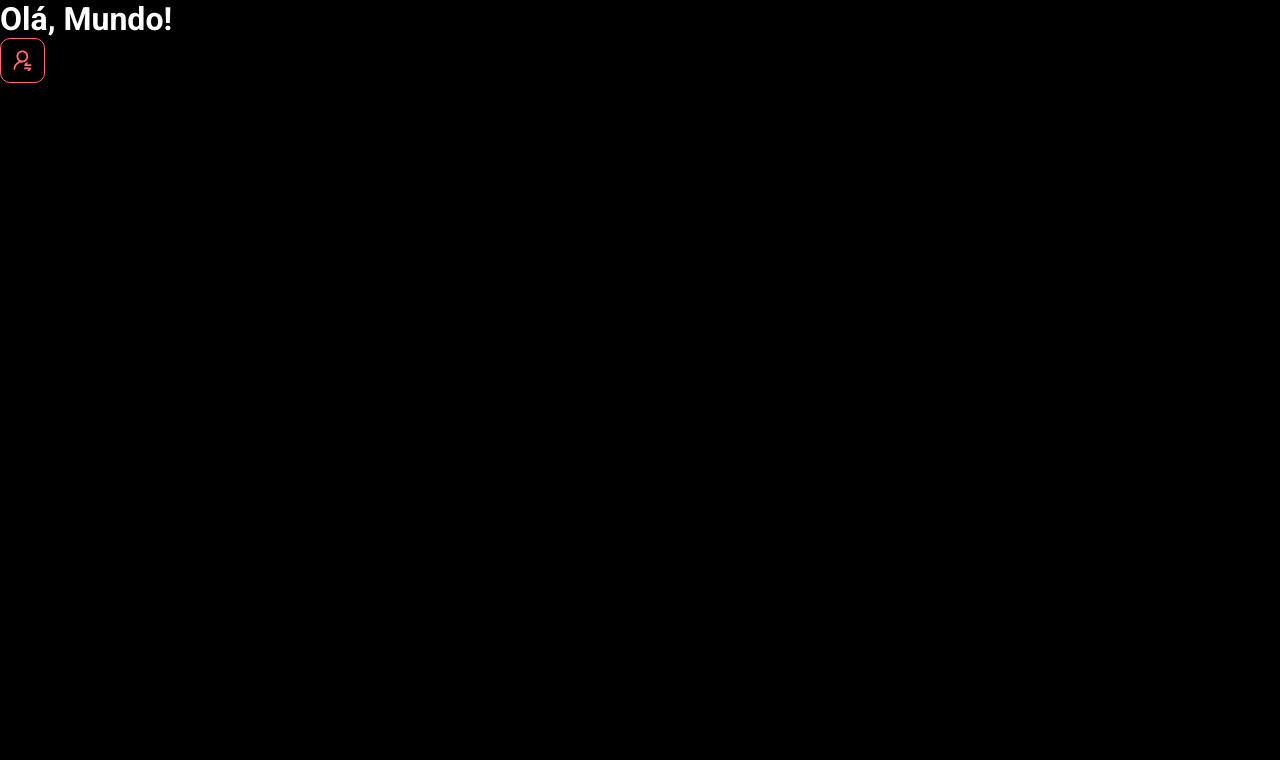
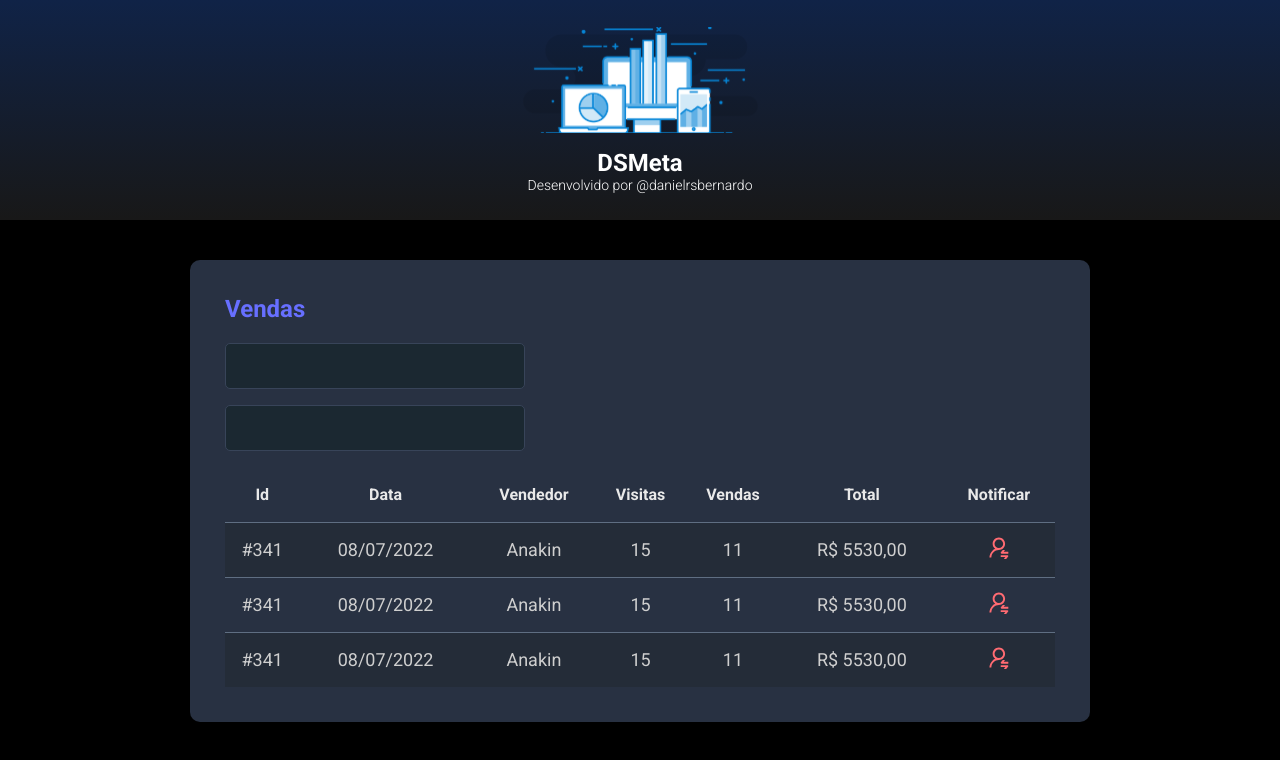
Before and after one commit to danielrsbernardo/dsmeta, a React (Vite) app in the folder frontend/: page / in a window 1280 px wide. Shown: the top 760 px of the page. Built offline with nearby package versions, Linux system fonts and the light colour scheme.

Commit message:
Others Components

```diff
--- a/frontend/src/App.tsx
+++ b/frontend/src/App.tsx
@@ -1,10 +1,19 @@
-import NotificationButton from "./components/NotificationButton"
+import Header from "./components/header"
+import SalesCard from "./components/SalesCard"
+
+
 
 function App() {
   return (
     <>
-      <h1>Olá, Mundo!</h1>
-       <NotificationButton />
+      <Header />
+      <main>
+        <section id="sales">
+          <div className="dsmeta-container">
+            <SalesCard/>
+          </div>
+        </section>
+      </main>
     </>
   )
 
--- /dev/null
+++ b/frontend/src/components/SalesCard/index.tsx
@@ -0,0 +1,87 @@
+import Icon from "../../assets/img/icon-notification.svg"
+import './style.css'
+function SalesCard() {
+    return (
+        <>
+            <div className="dsmeta-card">
+                    <h2 className="dsmeta-sales-title">Vendas</h2>
+                    <div>
+                        <div className="dsmeta-form-control-container">
+                            <input type="text" name="" id="" className="dsmeta-form-control"/>
+                        </div>
+                        <div className="dsmeta-form-control-container">
+                            <input type="text" name="" id="" className="dsmeta-form-control"/>
+                        </div>
+                    </div>
+
+                    <div>
+                        <table className="dsmeta-sales-table">
+                            <thead>
+                                <tr>
+                                    <th className="show992">Id</th>
+                                    <th className="show576">Data</th>
+                                    <th>Vendedor</th>
+                                    <th className="show992">Visitas</th>
+                                    <th className="show992">Vendas</th>
+                                    <th>Total</th>
+                                    <th>Notificar</th>
+                                </tr>
+                            </thead>
+                            <tbody>
+                                <tr>
+                                    <td className="show992">#341</td>
+                                    <td className="show576">08/07/2022</td>
+                                    <td>Anakin </td>
+                                    <td className="show992"> 15</td>
+                                    <td className="show992">11</td>
+                                    <td>R$ 5530,00</td>
+                                    <td>
+                                        <div className="dsmeta-red-btn-cotainer">
+                                            <div className="dsmeta-red-btn">
+                                                <img src={Icon} alt="notificar"/>
+                                            </div>
+                                        </div>
+                                    </td>
+                                </tr>
+                                <tr>
+                                    <td className="show992">#341</td>
+                                    <td className="show576">08/07/2022</td>
+                                    <td>Anakin </td>
+                                    <td className="show992"> 15</td>
+                                    <td className="show992">11</td>
+                                    <td>R$ 5530,00</td>
+                                    <td>
+                                        <div className="dsmeta-red-btn-cotainer">
+                                            <div className="dsmeta-red-btn">
+                                                <img src={Icon} alt="notificar"/>
+                                            </div>
+                                        </div>
+                                    </td>
+                                </tr>
+                                <tr>
+                                    <td className="show992">#341</td>
+                                    <td className="show576">08/07/2022</td>
+                                    <td>Anakin </td>
+                                    <td className="show992"> 15</td>
+                                    <td className="show992">11</td>
+                                    <td>R$ 5530,00</td>
+                                    <td>
+                                        <div className="dsmeta-red-btn-cotainer">
+                                            <div className="dsmeta-red-btn">
+                                                <img src={Icon} alt="notificar"/>
+                                            </div>
+                                        </div>
+                                    </td>
+                                </tr>
+
+
+                            </tbody>
+                        </table>
+                    </div>
+                </div>
+        </>
+    )
+
+}
+
+export default SalesCard
--- /dev/null
+++ b/frontend/src/components/SalesCard/style.css
@@ -0,0 +1,102 @@
+.dsmeta-card{
+    background-color:#283142 ;
+    border-radius: 10px;
+    padding: 30px 10px;
+}
+
+.dsmeta-sales-title{
+
+    color: #676fff;
+    font-size: 24px;
+    margin-bottom: 20px;
+
+}
+
+.dsmeta-form-control{
+
+    font-size: 18px;
+    padding: 0 20px;
+    color: #9aaa8e;
+    width: 100%;
+    height: 46px;
+    background-color: #1B2831;
+    border: 1px solid #384459;
+    border-radius: 5px;
+}
+
+.dsmeta-form-control-container{
+    max-width: 300px;
+    margin-bottom: 16px;
+}
+
+.dsmeta-sales-table{
+
+    width: 100%;
+    border-spacing: 0;
+    border-collapse: collapse;
+
+}
+
+.dsmeta-sales-table thead {
+    height: 55px;
+    font-size: 16px;
+    color: #e9e9e9;
+    font-weight: 700;
+}
+
+.dsmeta-sales-table tbody {
+
+    font-size: 14px;
+    font-weight: 400;
+    color: #cfcfcf;
+    text-align: center;
+
+}
+
+.dsmeta-sales-table tbody tr {
+    height: 74px;
+    border-top: 1px solid #5f6e82;
+}
+.dsmeta-sales-table tbody tr:hover > td {
+    background-color: #384459;
+}
+.dsmeta-sales-table tbody tr:nth-last-child(odd){
+    background-color: #242c38;
+}
+
+
+.dsmeta-red-btn-cotainer{
+    display: flex;
+    justify-content: center;
+}
+
+.show576 {
+    display: none;
+}
+.show992 {
+    display: none;
+}
+
+@media(min-width:576px){
+    .show576{
+        display: table-cell;
+    }
+    .dsmeta-card{
+        padding: 35px;
+    }
+
+
+    .dsmeta-sales-table tbody tr{
+        height: 55px;
+
+    }
+    .dsmeta-sales-table tbody{
+        font-size: 18px;
+    }
+}
+
+@media(min-width:992px){
+    .show992{
+        display: table-cell;
+    }
+}
--- /dev/null
+++ b/frontend/src/components/header/index.tsx
@@ -0,0 +1,20 @@
+import Logo from '../../assets/img/logo.svg'
+import './style.css'
+function Header() {
+    return (
+        <>
+            <header>
+                <div className="dsmeta-logo-container">
+                    <img src={Logo} alt="dsmeta"/>
+                        <h1>DSMeta</h1>
+                        <p>Desenvolvido por <a target="_blank"
+                            href="https://www.instagram.com/danielrsbernardo/">@danielrsbernardo</a>
+                        </p>
+                </div>
+            </header>
+        </>
+    )
+
+}
+
+export default Header
--- /dev/null
+++ b/frontend/src/components/header/style.css
@@ -0,0 +1,27 @@
+header {
+    background: linear-gradient(180deg,#102347 0%, #181818 100%);
+    height: 220px;
+    display: flex;
+    justify-content: center;
+    align-items: center;
+}
+
+.dsmeta-logo-container {
+    display: flex;
+    flex-direction: column;
+    align-items: center;
+
+
+}
+.dsmeta-logo-container h1 {
+    margin-top: 15px;
+    font-size: 24px;
+}
+.dsmeta-logo-container img {
+    width: 235px;
+}
+
+.dsmeta-logo-container p{
+    font-size: 14px;
+    font-weight: 300;
+}
--- a/frontend/src/index.css
+++ b/frontend/src/index.css
@@ -15,3 +15,13 @@
     color: unset;
     text-decoration: none;
 }
+
+.dsmeta-container{
+    width: 100%;
+    max-width: 900px;
+    margin: 0 auto;
+}
+
+#sales {
+    padding: 40px 10px;
+}
```
Also changed, not shown: frontend/src/assets/img/logo.svg (added).
